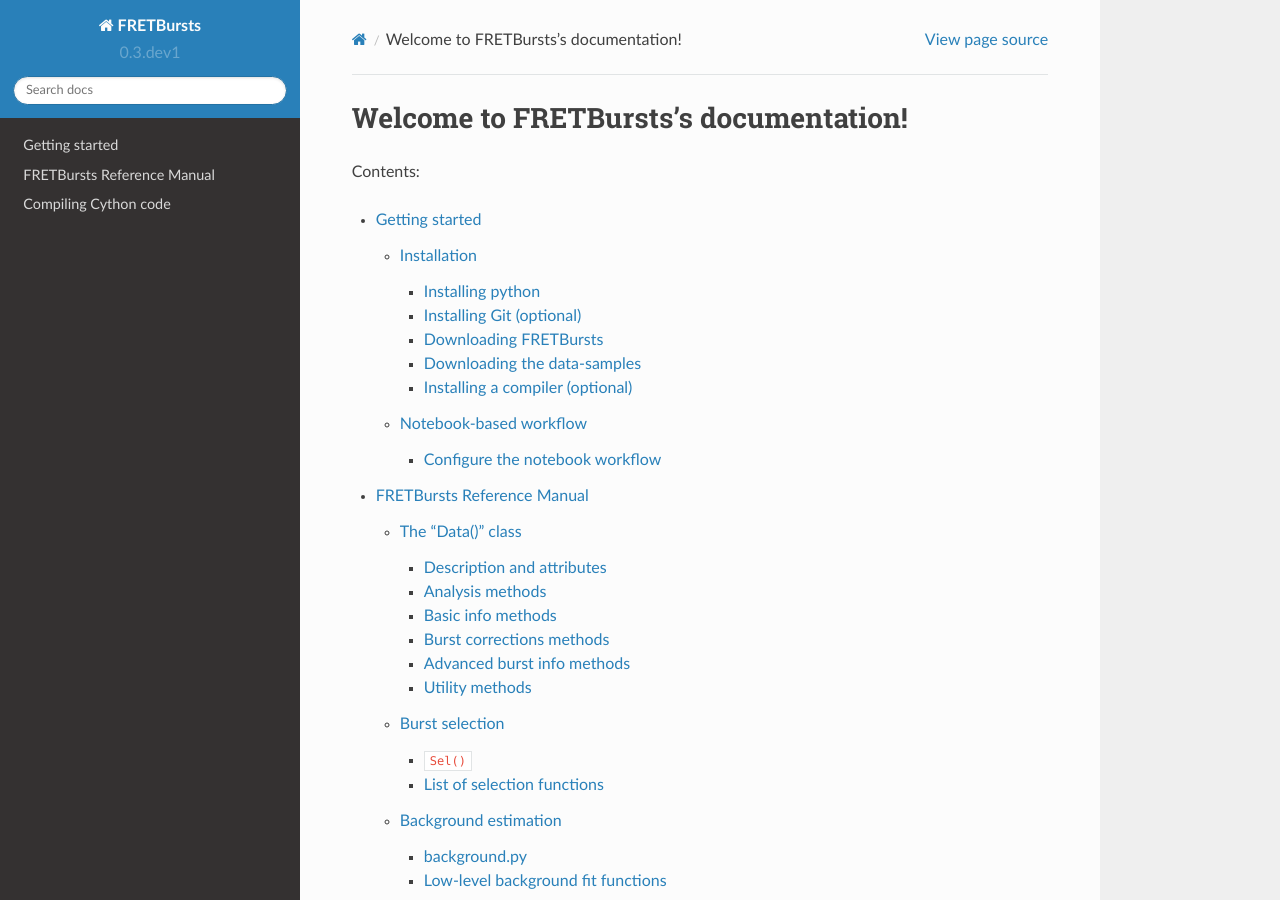
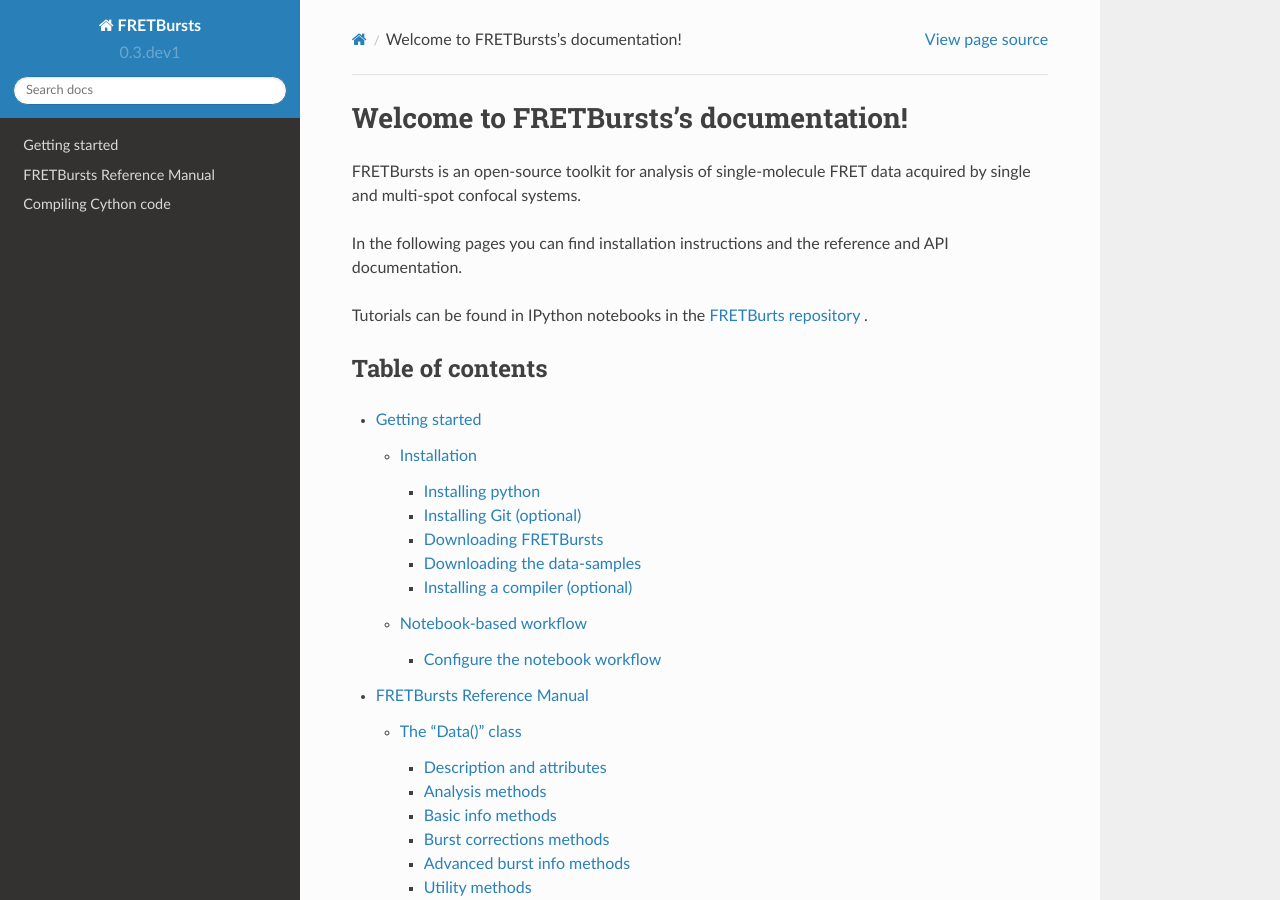
Before and after one commit to tritemio/FRETBursts, a Sphinx documentation site: the page built from docs/source/index.rst, in a window 1280 px wide and 900 px high. Built offline with Sphinx 7.4.7 and the Read the Docs theme 2.0.0, drawn with Linux system fonts in a browser that asks for light colours; some of the changed text lies outside the part shown.

Commit message:
Docs: add brief introduction and misc fixes

```diff
--- a/docs/source/conf.py
+++ b/docs/source/conf.py
@@ -14,7 +14,9 @@
 
 import sys, os
 
-if os.environ.get('READTHEDOCS', None) == 'True':
+on_rtd = os.environ.get('READTHEDOCS', None) == 'True'
+if on_rtd:
+    # Mocking of the dependecies
     sys.path.insert(0,'.')
     from readthedocs import *
     sys.path.pop(0)
@@ -45,10 +47,8 @@ import fretbursts
 version = fretbursts.__version__
 release = version
 
-on_rtd = os.environ.get('READTHEDOCS', None) == 'True'
-if on_rtd:
-    html_theme = 'default'
-else:
+
+if not on_rtd:
     #import sphinx_rtd_theme
     html_theme = 'sphinx_rtd_theme'
     #html_theme_path = [sphinx_rtd_theme.get_html_theme_path()]
@@ -96,7 +96,7 @@ master_doc = 'index'
 
 # General information about the project.
 project = u'FRETBursts'
-copyright = u'2014, Antonino Ingargiola'
+copyright = u'2013-2014, Antonino Ingargiola'
 
 # The language for content autogenerated by Sphinx. Refer to documentation
 # for a list of supported languages.
--- a/docs/source/index.rst
+++ b/docs/source/index.rst
@@ -6,7 +6,17 @@
 Welcome to FRETBursts's documentation!
 ======================================
 
-Contents:
+FRETBursts is an open-source toolkit for analysis of single-molecule
+FRET data acquired by single and multi-spot confocal systems.
+
+In the following pages you can find installation instructions and the
+reference and API documentation.
+
+Tutorials can be found in IPython notebooks in the
+`FRETBurts repository <https://github.com/tritemio/FRETBursts/>`_ .
+
+Table of contents
+-----------------
 
 .. toctree::
     :maxdepth: 3
```
Also changed, not shown: 2 other files.
